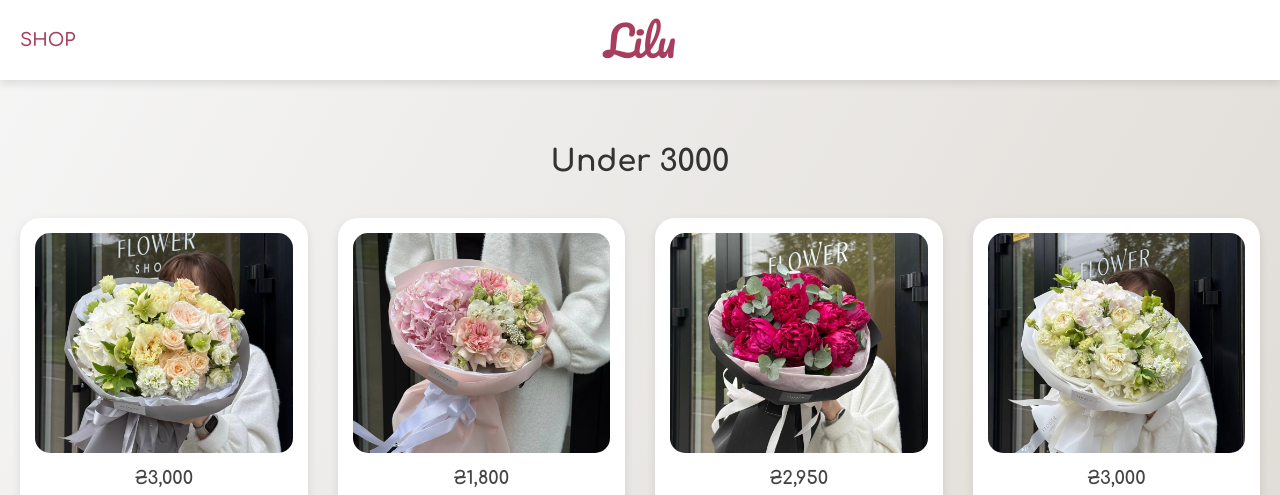
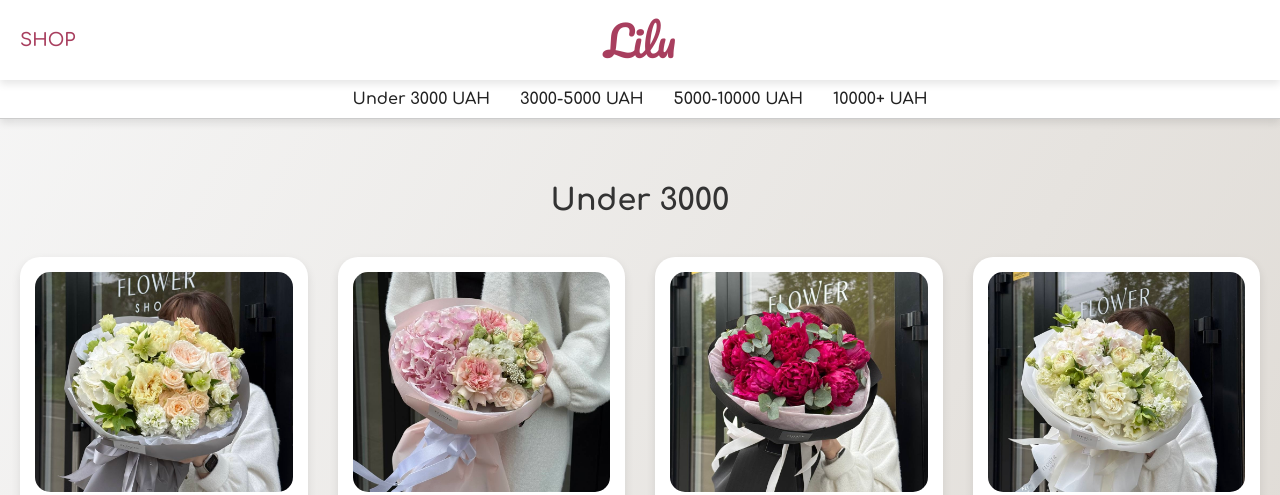
Before and after one commit to Uliannad/Lilu, a plain HTML site: page catalog-low.html in a window 1280 px wide. Shown: the top 495 px of the page. Drawn offline with Linux system fonts and the light colour scheme.

Commit message:
Update catalog-low.html

```diff
--- a/catalog-low.html
+++ b/catalog-low.html
@@ -158,6 +158,14 @@
   <div class="brand-name">Lilu</div>
   <div style="width: 50px;"></div> <!-- spacer for alignment -->
     </header>
+  <nav class="category-nav">
+    <ul>
+      <li><a href="catalog-low.html">Under 3000 UAH</a></li>
+      <li><a href="catalog-mid.html">3000-5000 UAH</a></li>
+      <li><a href="catalog-premium.html">5000-10000 UAH</a></li>
+      <li><a href="catalog-lux.html">10000+ UAH</a></li>
+    </ul>
+  </nav>
 
   <main class="catalog-section">
     <h2 class="section-title">Under 3000</h2>
```
